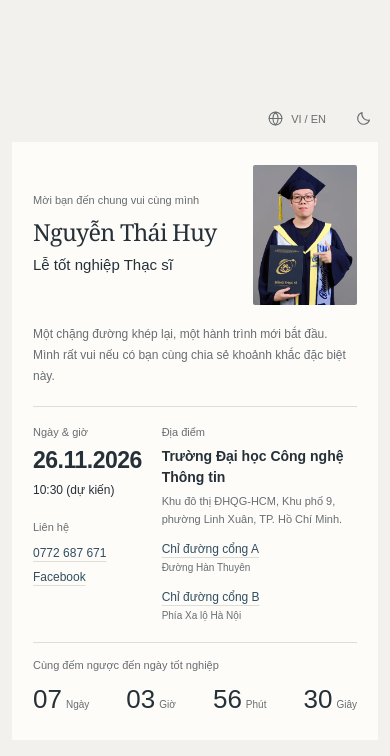
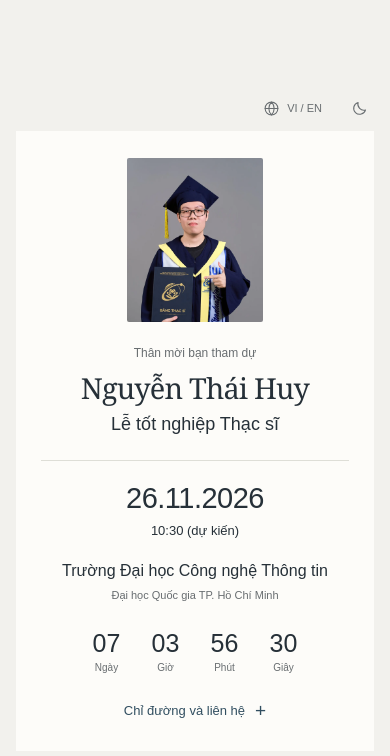
Before and after one commit to hillumie/graduation, a plain HTML site: page index.html in a window 390 px wide. Drawn offline with Linux system fonts and the light colour scheme.

Commit message:
Simplify invitation content and group guest details behind one disclosure

```diff
--- a/index.html
+++ b/index.html
@@ -1,14 +1,15 @@
 <!doctype html>
 <html lang="vi">
-<head><meta charset="utf-8"><meta name="viewport" content="width=device-width,initial-scale=1"><title>Nguyễn Thái Huy | Lễ tốt nghiệp Thạc sĩ</title><meta name="description" content="Mời bạn tham dự lễ tốt nghiệp Thạc sĩ của Nguyễn Thái Huy tại UIT, ngày 26/11/2026."><link rel="stylesheet" href="style.css?v=mobile-header-2"><script src="app.js" defer></script></head>
+<head><meta charset="utf-8"><meta name="viewport" content="width=device-width,initial-scale=1"><title>Nguyễn Thái Huy | Lễ tốt nghiệp Thạc sĩ</title><meta name="description" content="Mời bạn tham dự lễ tốt nghiệp Thạc sĩ của Nguyễn Thái Huy tại UIT, ngày 26/11/2026."><link rel="stylesheet" href="style.css?v=invitation-refined-3"><script src="app.js?v=invitation-refined-3" defer></script></head>
 <body><main class="invitation-page">
 <nav aria-label="Ngôn ngữ và giao diện"><button id="language" type="button">VI / EN</button><button id="theme" type="button" aria-label="Đổi giao diện"></button></nav>
 <article class="invitation-sheet">
 <section class="content">
 <header><p class="invitation" data-i="invite"></p><h1 class="name">Nguyễn Thái Huy</h1><p class="degree" data-i="degree"></p></header>
 <p class="lead" data-i="lead"></p>
-<section class="event" aria-label="Thông tin buổi lễ"><div class="when"><h2 data-i="timeLabel"></h2><p class="date">26.11.2026</p><p class="time" data-i="time"></p><div class="contact"><span data-i="contact"></span><a href="tel:0772687671">0772 687 671</a><span class="contact-or" data-i="or"></span><a href="https://www.facebook.com/huynt07/" target="_blank" rel="noopener">Facebook</a></div></div><div class="where"><h2 data-i="locationLabel"></h2><p class="university" data-i="uni"></p><p class="address" data-i="address"></p><div class="maps"><a id="gateA" target="_blank" rel="noopener"><span data-i="mapA"></span><small data-i="roadA"></small></a><a id="gateB" target="_blank" rel="noopener"><span data-i="mapB"></span><small data-i="roadB"></small></a></div></div></section>
+<section class="event" aria-label="Thông tin buổi lễ"><div class="when"><h2 data-i="timeLabel"></h2><p class="date">26.11.2026</p><p class="time" data-i="time"></p></div><div class="where"><h2 data-i="locationLabel"></h2><p class="university" data-i="uni"></p><p class="campus" data-i="campus"></p></div></section>
 <section class="countdown" aria-label="Đếm ngược"><p data-i="countLabel"></p><div class="digits"><div><strong id="days">00</strong><span data-i="days"></span></div><div><strong id="hours">00</strong><span data-i="hours"></span></div><div><strong id="minutes">00</strong><span data-i="minutes"></span></div><div><strong id="seconds">00</strong><span data-i="seconds"></span></div></div><p id="countNote" class="count-note"></p></section>
+<details class="guest-details"><summary><span data-i="moreDetails"></span></summary><div class="guest-details-body"><p class="address" data-i="address"></p><div class="maps"><a id="gateA" target="_blank" rel="noopener"><span data-i="mapA"></span><small data-i="roadA"></small></a><a id="gateB" target="_blank" rel="noopener"><span data-i="mapB"></span><small data-i="roadB"></small></a></div><div class="contact"><a href="tel:0772687671">0772 687 671</a><a href="https://www.facebook.com/huynt07/" target="_blank" rel="noopener">Facebook</a></div></div></details>
 
 </section><figure><img src="portrait.webp" width="1000" height="1500" alt="Nguyễn Thái Huy trong trang phục tốt nghiệp Thạc sĩ"></figure>
 </article></main></body></html>
--- a/style.css
+++ b/style.css
@@ -22,7 +22,7 @@ h2{font-size:13px;line-height:1.5;font-weight:400;color:var(--secondary);margin-
 .time{font-size:16px;line-height:1.6;margin-top:5px}
 .university{font-size:18px;font-weight:600;line-height:1.5;max-width:330px}
 .address{font-size:14px;line-height:1.6;color:var(--secondary);margin-top:6px;max-width:340px}
-.countdown{margin-top:23px;border-top:1px solid var(--rule);padding-top:17px}
+.countdown{margin-top:24px;padding-top:0}
 .countdown>p{font-size:13px;line-height:1.5;color:var(--secondary)}
 .digits{display:flex;gap:27px;margin-top:7px}
 .digits>div{display:flex;align-items:baseline;gap:6px;min-width:52px}
@@ -43,43 +43,58 @@ a:focus-visible,button:focus-visible{outline:2px solid var(--link);outline-offse
 figure{min-height:100%;overflow:hidden}img{display:block;width:100%;height:100%;max-height:720px;object-fit:cover;object-position:50% 45%}
 @media(min-width:761px) and (max-height:780px){body{padding-block:12px}.content{padding-block:28px}.lead{margin-top:17px}.event{margin-top:20px;padding-top:17px}.countdown{margin-top:18px}.practical{margin-top:18px;padding-top:15px}.contact{margin-top:16px}}
 @media(min-width:761px) and (max-width:1050px){body{padding-inline:22px}.content{padding-inline:26px}.name{font-size:36px}.event,.maps{gap:18px}.date{font-size:21px}.digits{gap:13px}.digits strong{font-size:26px}.university{font-size:14px}.address{font-size:11px}}
-/* Compact invitation header on phones; fixed proportions also work in in-app browsers. */
+
+.campus{font-size:13px;line-height:1.6;color:var(--secondary);margin-top:5px;max-width:320px}
+.guest-details{margin-top:23px;font-size:13px}
+.guest-details summary{display:flex;align-items:center;gap:12px;width:fit-content;cursor:pointer;list-style:none;color:var(--link);padding:8px 0}
+.guest-details summary::-webkit-details-marker{display:none}
+.guest-details summary::after{content:'+';font-size:19px;font-weight:400;line-height:1}
+.guest-details[open] summary::after{content:'−'}
+.guest-details summary:focus-visible{outline:2px solid var(--link);outline-offset:4px}
+.guest-details-body{padding-top:11px}
+.guest-details-body .address{max-width:100%}
+.guest-details-body .contact{margin-top:15px;gap:20px}
 @media(max-width:760px){
- body{min-height:100vh;min-height:100svh;padding:10px 12px}
- .invitation-page{max-width:470px}
+ body{min-height:100vh;min-height:100svh;padding:12px 16px}
+ .invitation-page{max-width:440px}
  nav{margin-bottom:8px}
- .invitation-sheet{grid-template-columns:minmax(0,1fr) 104px;gap:19px 14px;padding:23px 21px}
+ .invitation-sheet{display:flex;flex-direction:column;padding:27px 25px 22px}
  .content{display:contents}
- .content header{grid-column:1;grid-row:1;align-self:center;min-width:0}
- figure{grid-column:2;grid-row:1;align-self:center;width:104px;height:140px;min-height:0;margin:0;overflow:hidden;border-radius:2px}
- img{width:100%;height:100%;max-height:none;object-fit:cover;object-position:center;transform:scale(1.35);transform-origin:50% 34%}
- .invitation{font-size:11px;line-height:1.6;max-width:185px}
- .name{font-size:clamp(21px,6vw,28px);letter-spacing:-.75px;margin:8px 0 6px}
- .degree{font-size:15px;line-height:1.6;max-width:175px}
- .lead{grid-column:1/-1;grid-row:2;margin:0;font-size:12px;line-height:1.75}
- .lead span{white-space:normal}
- .event{grid-column:1/-1;grid-row:3;margin:0;padding-top:17px;gap:17px;grid-template-columns:.8fr 1.4fr}
- h2{font-size:11px;margin-bottom:6px}
- .date{font-size:23px}
- .time{font-size:12px}
- .university{font-size:14px}
- .address{font-size:11px;line-height:1.6;margin-top:5px}
- .contact{font-size:12px;gap:6px 8px;margin-top:19px}
- .contact>span:first-child{font-size:11px}
- .maps{gap:13px;margin-top:12px;flex-direction:column}
- .maps a{font-size:12px;gap:2px}
+ figure{order:0;width:136px;height:164px;min-height:0;overflow:hidden;margin:0 auto 22px;border-radius:2px}
+ img{width:100%;height:100%;max-height:none;object-fit:cover;object-position:50% 20%;transform:scale(1.2);transform-origin:50% 20%}
+ .content header{order:1;text-align:center;width:100%}
+ .invitation{font-size:12px;line-height:1.6}
+ .name{font-size:clamp(26px,7.4vw,34px);letter-spacing:-.8px;margin:7px 0 5px}
+ .degree{font-size:18px;line-height:1.5}
+ .lead{display:none}
+ .event{order:2;display:flex;flex-direction:column;gap:17px;width:100%;text-align:center;margin:22px 0 0;padding:19px 0 0;border-top:1px solid var(--rule)}
+ .event h2{display:none}
+ .date{font-size:29px;font-weight:500;letter-spacing:-.5px}
+ .time{font-size:13px;margin-top:3px}
+ .university{font-size:16px;line-height:1.5;max-width:100%;font-weight:500}
+ .campus{font-size:11px;margin-top:4px;max-width:100%;line-height:1.6}
+ .countdown{order:3;width:100%;text-align:center;margin:23px 0 0;padding:0}
+ .countdown>p:first-child{display:none}
+ .digits{justify-content:center;gap:23px;margin:0}
+ .digits>div{display:grid;gap:3px;min-width:36px}
+ .digits strong{font-size:25px;line-height:1.25}
+ .digits span{font-size:10px}
+ .count-note{font-size:12px}
+ .guest-details{order:4;width:100%;margin-top:20px;font-size:13px}
+ .guest-details summary{margin:auto;gap:10px;min-height:36px}
+ .guest-details-body{border-top:1px solid var(--rule);margin-top:9px;padding-top:16px;text-align:left}
+ .address{font-size:12px;line-height:1.6;margin:0}
+ .maps{display:grid;grid-template-columns:1fr 1fr;gap:18px;margin-top:15px}
+ .maps a{font-size:12px;line-height:1.5}
  .maps small{font-size:10px}
- .countdown{grid-column:1/-1;grid-row:4;margin:0;padding-top:14px}
- .countdown>p{font-size:11px}
- .digits{justify-content:space-between;gap:7px;margin-top:7px}
- .digits>div{min-width:0;gap:4px}
- .digits strong{font-size:26px}
- .digits span{font-size:10px}
+ .guest-details-body .contact{font-size:12px;gap:20px;justify-content:center;margin-top:17px}
 }
 @media(max-width:360px){
- .invitation-sheet{grid-template-columns:minmax(0,1fr) 86px;padding:19px 17px;column-gap:12px}
- figure{width:86px;height:124px}
- .name{font-size:21px;letter-spacing:-.9px}
- .degree{font-size:14px}
- .date{font-size:21px}
+ body{padding:8px 12px}
+ .invitation-sheet{padding:22px 19px 17px}
+ figure{width:120px;height:145px;margin-bottom:17px}
+ .name{font-size:26px}
+ .event{margin-top:18px;padding-top:16px;gap:14px}
+ .university{font-size:15px}
+ .digits{gap:19px}
 }
```
Also changed, not shown: app.js.
